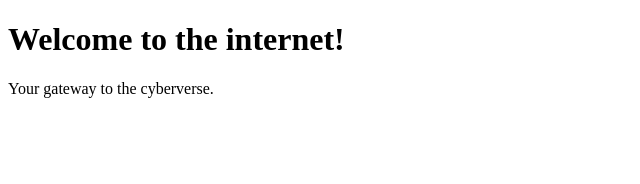
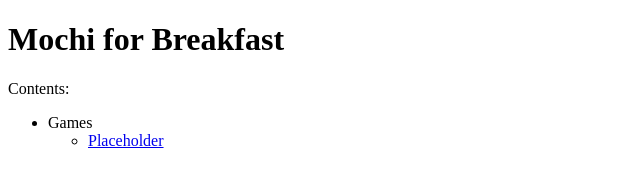
Before and after one commit to SaganRadiation/SaganRadiation.github.io, a plain HTML site: page index.html in a window 1280 px wide. Shown: the whole page, without its empty margins (0-640 px from the left). Drawn offline with Linux system fonts and the light colour scheme.

Commit message:
Add placeholder doc for fun game.

```diff
--- a/index.html
+++ b/index.html
@@ -1,7 +1,13 @@
 <!DOCTYPE html>
 <html>
 <body>
-<h1>Welcome to the internet!</h1>
-<p>Your gateway to the cyberverse.</p>
+<h1>Mochi for Breakfast</h1>
+<p>Contents:</p>
+<ul>
+	<li>Games</li>
+	<ul>
+		<li><a href="games/placeholder.html">Placeholder</a></li>
+	</ul>
+</ul>
 </body>
 </html>
```
Also changed, not shown: games/index.html (added, +1 -0 lines), games/placeholder.html (added, +8 -0 lines).
